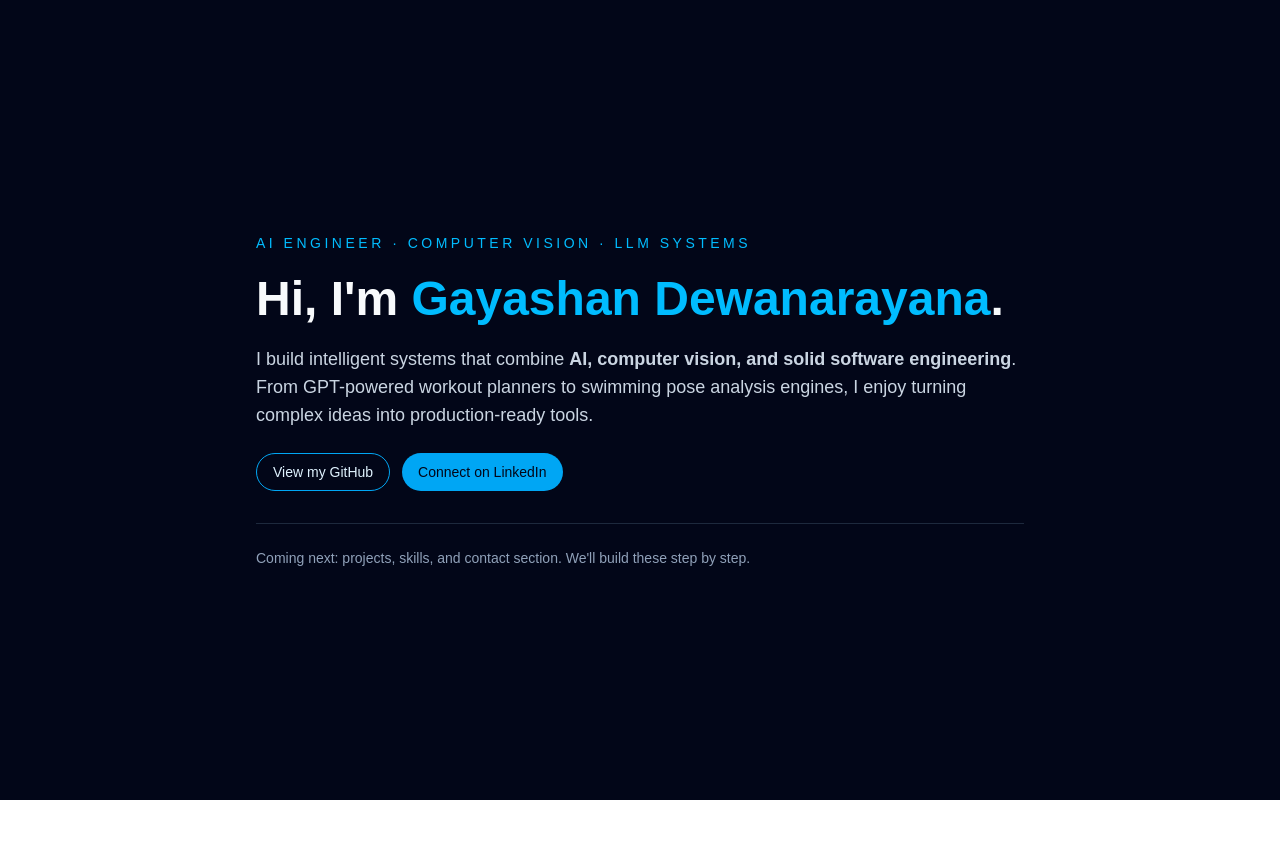
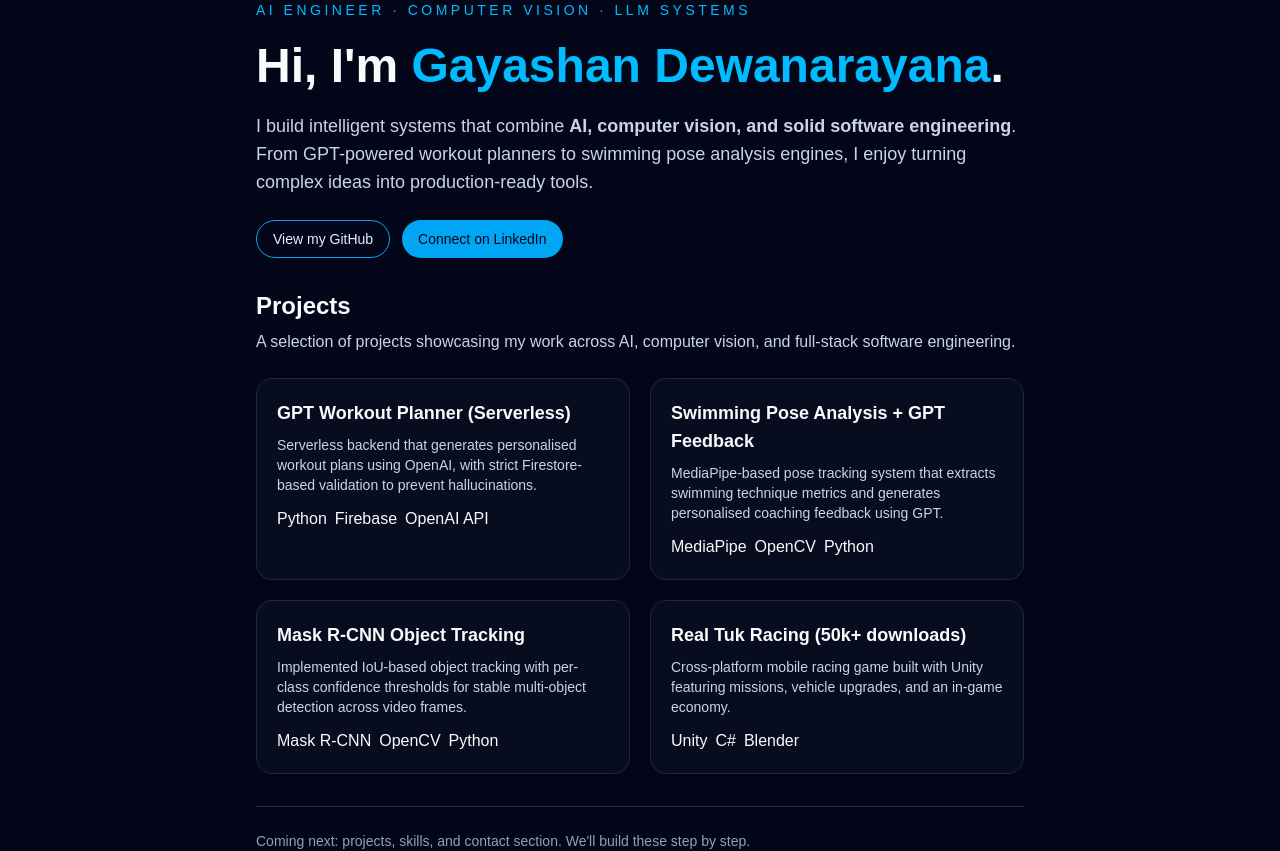
Before and after one commit to gayyaalpha/gayashan-portfolio, a Next.js app: page / in a window 1280 px wide. Before the commit the page ends 800 px from the top, so only its background shows below. Built offline with nearby package versions, Linux system fonts and the light colour scheme.

Commit message:
Add projects section to homepage

```diff
--- a/app/page.tsx
+++ b/app/page.tsx
@@ -1,3 +1,5 @@
+const tag =
+  "rounded-full border border-slate-700 px-3 py-1 text-xs text-slate-200";
 export default function HomePage() {
   return (
     <main className="min-h-screen bg-slate-950 text-slate-50 flex items-center justify-center px-4">
@@ -38,7 +40,80 @@ export default function HomePage() {
             </a>
           </div>
         </section>
+        {/* Projects Section */}
+        <section>
+          <h2 className="text-2xl font-bold">Projects</h2>
+          <p className="mt-2 text-slate-300 max-w-3xl">
+            A selection of projects showcasing my work across AI, computer vision,
+            and full-stack software engineering.
+          </p>
 
+          <div className="mt-6 grid gap-5 sm:grid-cols-2">
+            {/* Project 1 */}
+            <div className="rounded-2xl border border-slate-800 bg-slate-900/40 p-5">
+              <h3 className="text-lg font-semibold">
+                GPT Workout Planner (Serverless)
+              </h3>
+              <p className="mt-2 text-sm text-slate-300">
+                Serverless backend that generates personalised workout plans using
+                OpenAI, with strict Firestore-based validation to prevent hallucinations.
+              </p>
+              <div className="mt-3 flex flex-wrap gap-2">
+                <span className="{tag}">Python</span>
+                <span className="{tag}">Firebase</span>
+                <span className="{tag}">OpenAI API</span>
+              </div>
+            </div>
+
+            {/* Project 2 */}
+            <div className="rounded-2xl border border-slate-800 bg-slate-900/40 p-5">
+              <h3 className="text-lg font-semibold">
+                Swimming Pose Analysis + GPT Feedback
+              </h3>
+              <p className="mt-2 text-sm text-slate-300">
+                MediaPipe-based pose tracking system that extracts swimming technique
+                metrics and generates personalised coaching feedback using GPT.
+              </p>
+              <div className="mt-3 flex flex-wrap gap-2">
+                <span className="{tag}">MediaPipe</span>
+                <span className="{tag}">OpenCV</span>
+                <span className="{tag}">Python</span>
+              </div>
+            </div>
+
+            {/* Project 3 */}
+            <div className="rounded-2xl border border-slate-800 bg-slate-900/40 p-5">
+              <h3 className="text-lg font-semibold">
+                Mask R-CNN Object Tracking
+              </h3>
+              <p className="mt-2 text-sm text-slate-300">
+                Implemented IoU-based object tracking with per-class confidence
+                thresholds for stable multi-object detection across video frames.
+              </p>
+              <div className="mt-3 flex flex-wrap gap-2">
+                <span className="{tag}">Mask R-CNN</span>
+                <span className="{tag}">OpenCV</span>
+                <span className="{tag}">Python</span>
+              </div>
+            </div>
+
+            {/* Project 4 */}
+            <div className="rounded-2xl border border-slate-800 bg-slate-900/40 p-5">
+              <h3 className="text-lg font-semibold">
+                Real Tuk Racing (50k+ downloads)
+              </h3>
+              <p className="mt-2 text-sm text-slate-300">
+                Cross-platform mobile racing game built with Unity featuring missions,
+                vehicle upgrades, and an in-game economy.
+              </p>
+              <div className="mt-3 flex flex-wrap gap-2">
+                <span className="{tag}">Unity</span>
+                <span className="{tag}">C#</span>
+                <span className="{tag}">Blender</span>
+              </div>
+            </div>
+          </div>
+        </section>
         {/* Placeholder for upcoming sections */}
         <section className="border-t border-slate-800 pt-6">
           <p className="text-sm text-slate-400">
```
